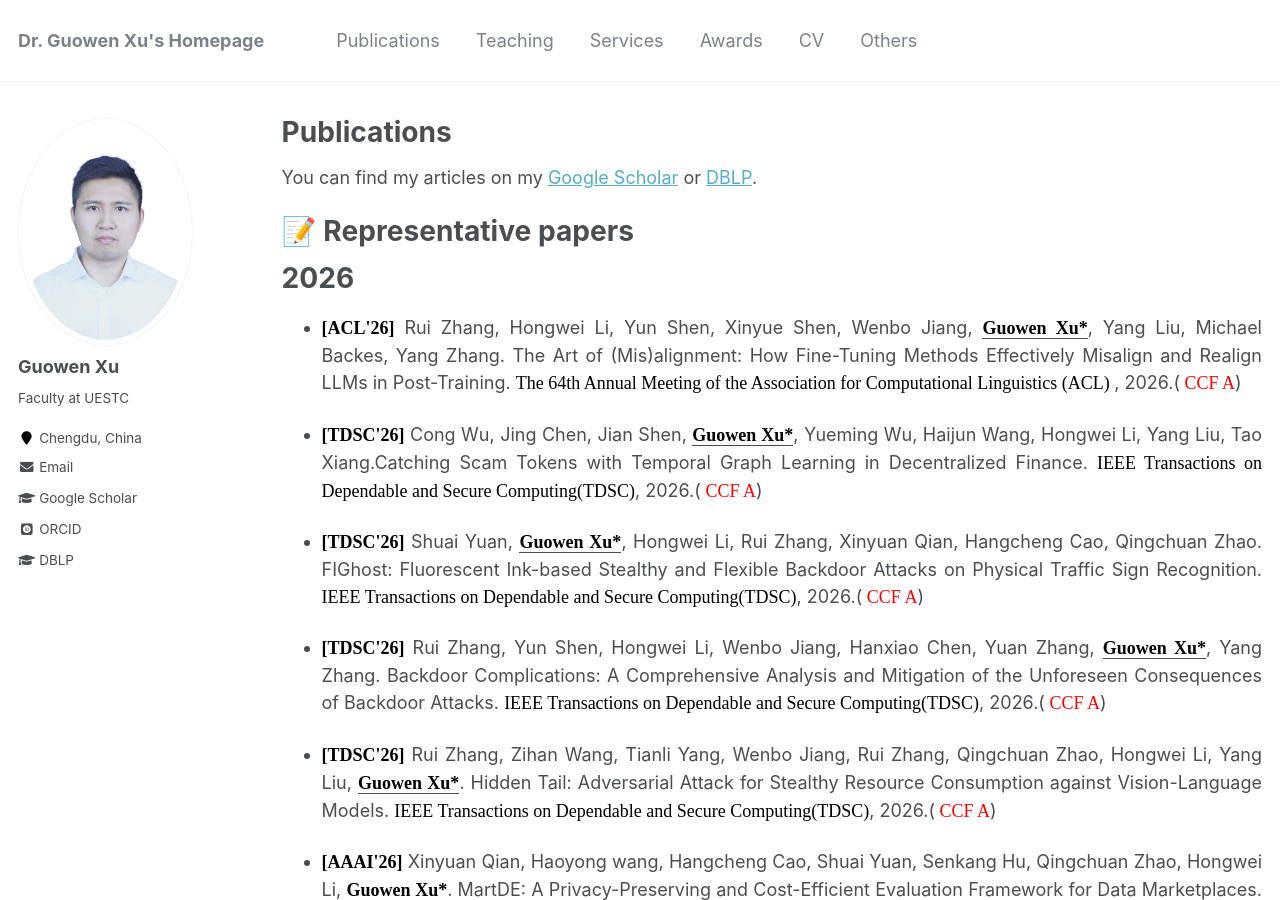
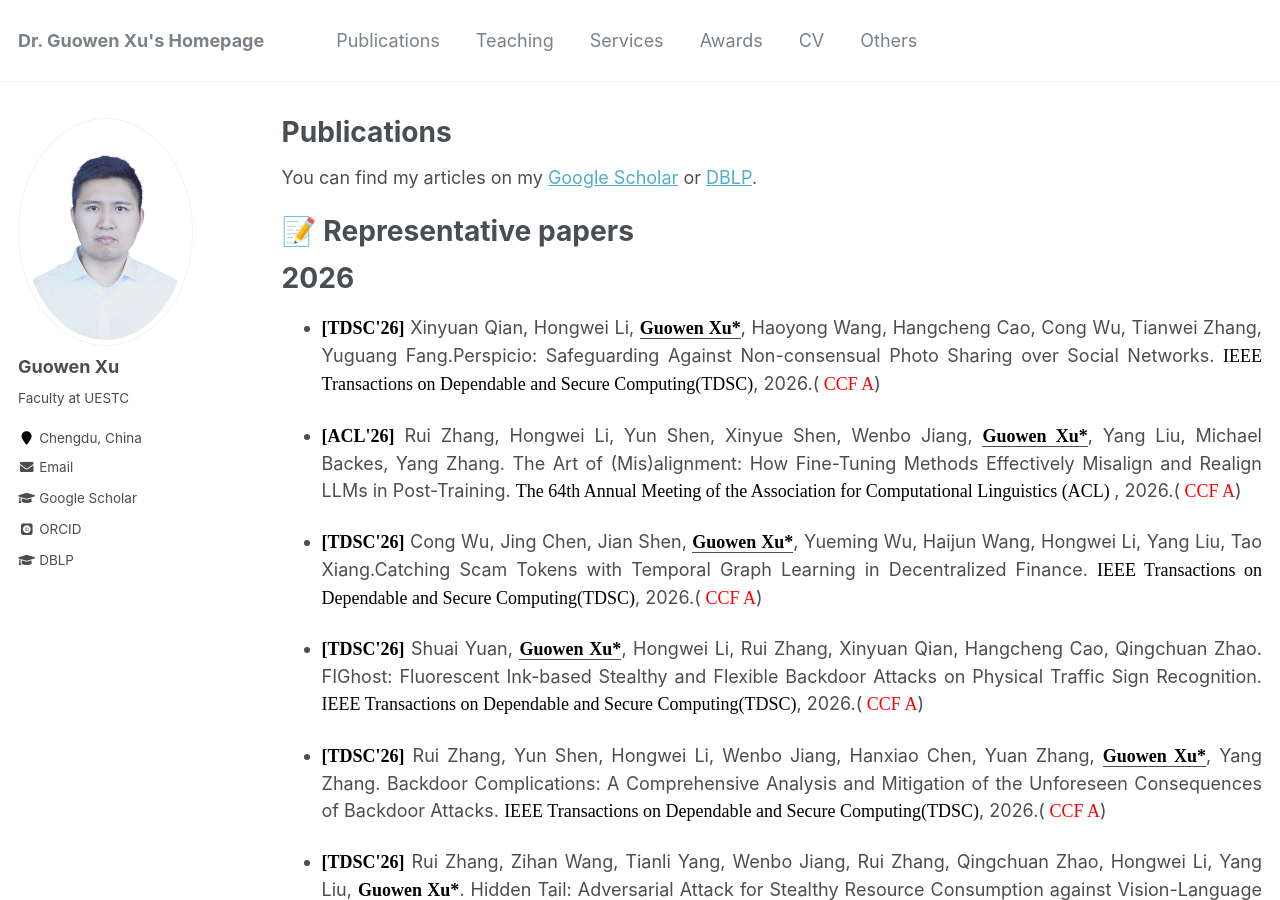
Before and after one commit to Guowen-xu/guowen-xu.github.io, a Jekyll site: the page built from _pages/publications.md, in a window 1280 px wide and 900 px high. Built offline with Jekyll 4.4.1, drawn with Linux system fonts in a browser that asks for light colours; some web fonts are replaced.

Commit message:
Update publications.md

```diff
--- a/_pages/publications.md
+++ b/_pages/publications.md
@@ -12,6 +12,8 @@ You can find my articles on my [Google Scholar](https://scholar.google.com.hk/ci
 
 
 # 2026
+*  <p align="justify"> <b><font face="Times New Roman" color=black size=4> [TDSC'26]</font></b> Xinyuan Qian, Hongwei Li,  <u><b><font face="Times New Roman" color=black size=4> Guowen Xu*</font></b></u>, Haoyong Wang, Hangcheng Cao, Cong Wu, Tianwei Zhang, Yuguang Fang.Perspicio: Safeguarding Against Non-consensual Photo Sharing over Social Networks. <font face="Times New Roman" color=black size=4> IEEE Transactions on Dependable and Secure Computing(TDSC)</font>, 2026.(<font face="Times New Roman" color=red size=4> CCF A</font>)
+
 *  <p align="justify"> <b><font face="Times New Roman" color=black size=4> [ACL'26]</font></b> Rui Zhang, Hongwei Li, Yun Shen,  Xinyue Shen, Wenbo Jiang, <u><b><font face="Times New Roman" color=black size=4> Guowen Xu*</font></b></u>, Yang Liu, Michael Backes, Yang Zhang.	The Art of (Mis)alignment: How Fine-Tuning Methods Effectively Misalign and Realign LLMs in Post-Training. <font face="Times New Roman" color=black size=4> The 64th Annual Meeting of the Association for Computational Linguistics (ACL) </font>, 2026.(<font face="Times New Roman" color=red size=4> CCF A</font>)
 
 *  <p align="justify"> <b><font face="Times New Roman" color=black size=4> [TDSC'26]</font></b> Cong Wu, Jing Chen, Jian Shen, <u><b><font face="Times New Roman" color=black size=4> Guowen Xu*</font></b></u>, Yueming Wu, Haijun Wang, Hongwei Li, Yang Liu, Tao Xiang.Catching Scam Tokens with Temporal Graph Learning in Decentralized Finance. <font face="Times New Roman" color=black size=4> IEEE Transactions on Dependable and Secure Computing(TDSC)</font>, 2026.(<font face="Times New Roman" color=red size=4> CCF A</font>)
```
